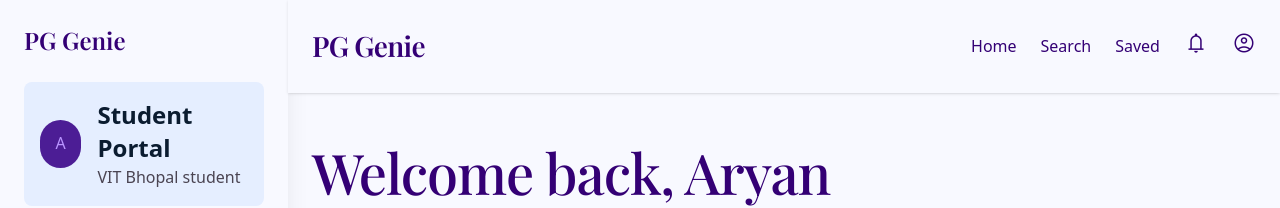
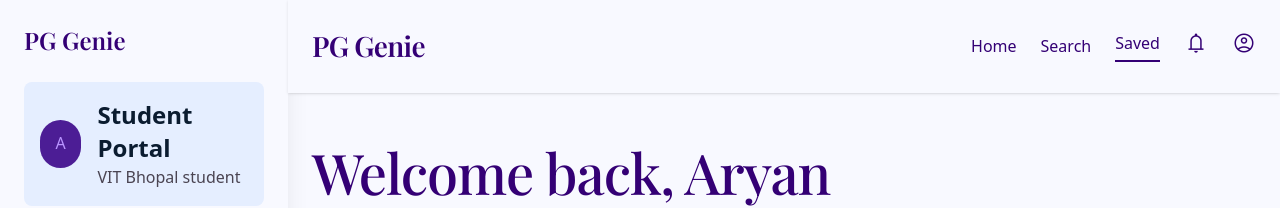
Before and after one commit to coderashhar/PG-genie, a Next.js app in the folder frontend/: page /dashboard in a window 1280 px wide. Shown: the top 208 px of the page. Built offline with nearby package versions, Linux system fonts and the light colour scheme; a web font is replaced by a local one.

Commit message:
Hide navbar routes on homepage and add active route underlining

```diff
--- a/frontend/src/components/Navbar.tsx
+++ b/frontend/src/components/Navbar.tsx
@@ -1,7 +1,17 @@
+"use client";
 import Link from "next/link";
 import React from "react";
+import { usePathname } from "next/navigation";
 
 export default function Navbar({ className, hideHome }: { className?: string, hideHome?: boolean }) {
+  const pathname = usePathname() || "";
+  const isHome = pathname === "/";
+
+  const getActiveClass = (path: string) => {
+    const isActive = path === "/" ? pathname === "/" : pathname.startsWith(path);
+    return isActive ? "border-b-2 border-current pb-1" : "";
+  };
+
   return (
     <nav className={`w-full z-50 transition-all duration-300 py-6 ${className || "fixed top-0 mix-blend-difference text-white"}`}>
       <div className="flex justify-between items-center w-full px-margin-mobile md:px-gutter max-w-container-max mx-auto">
@@ -9,17 +19,19 @@ export default function Navbar({ className, hideHome }: { className?: string, hi
           PG Genie
         </span>
         <div className="flex items-center gap-6">
-          {!hideHome && (
-            <Link href="/" className="hover:opacity-70 transition-opacity font-body-md font-medium">
-              Home
-            </Link>
+          {!isHome && (
+            <>
+              <Link href="/" className={`hover:opacity-70 transition-opacity font-body-md font-medium ${getActiveClass("/")}`}>
+                Home
+              </Link>
+              <Link href="/pgs" className={`hover:opacity-70 transition-opacity font-body-md font-medium hidden md:block ${getActiveClass("/pgs")}`}>
+                Search
+              </Link>
+              <Link href="/dashboard" className={`hover:opacity-70 transition-opacity font-body-md font-medium hidden md:block ${getActiveClass("/dashboard")}`}>
+                Saved
+              </Link>
+            </>
           )}
-          <Link href="/pgs" className="hover:opacity-70 transition-opacity font-body-md font-medium hidden md:block">
-            Search
-          </Link>
-          <Link href="/dashboard" className="hover:opacity-70 transition-opacity font-body-md font-medium hidden md:block">
-            Saved
-          </Link>
           <button className="hover:opacity-70 transition-opacity">
             <span className="material-symbols-outlined text-[28px]">notifications</span>
           </button>
```
